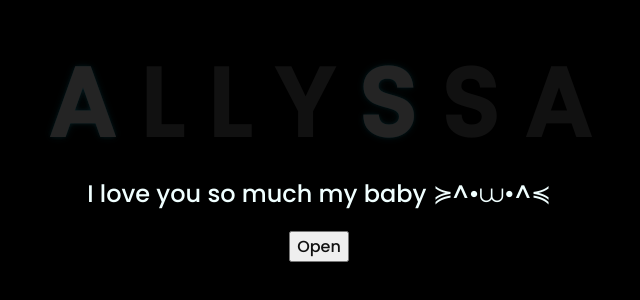
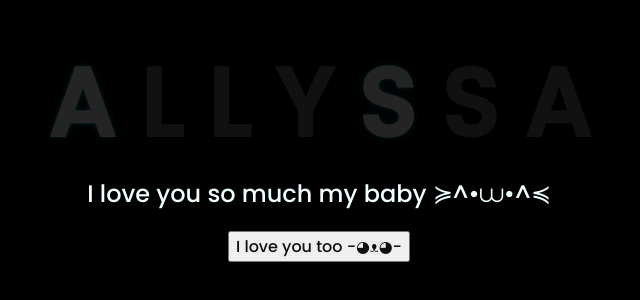
Before and after one commit to heyaly/aly, a plain HTML site: page index.html in a window 1280 px wide. Shown: the part 262-562 px from the top of the page, without its empty margins (329-969 px from the left). Drawn offline with Linux system fonts and the light colour scheme.

Commit message:
final commit

```diff
--- a/index.html
+++ b/index.html
@@ -24,7 +24,7 @@
     </div>
     <div class="button">
         <button>
-            <a href="flower.html">Open </a>
+            <a href="flower.html">I love you too -◕ᴥ◕- </a>
         </button>
 
         <audio hidden autoplay loop>
```
